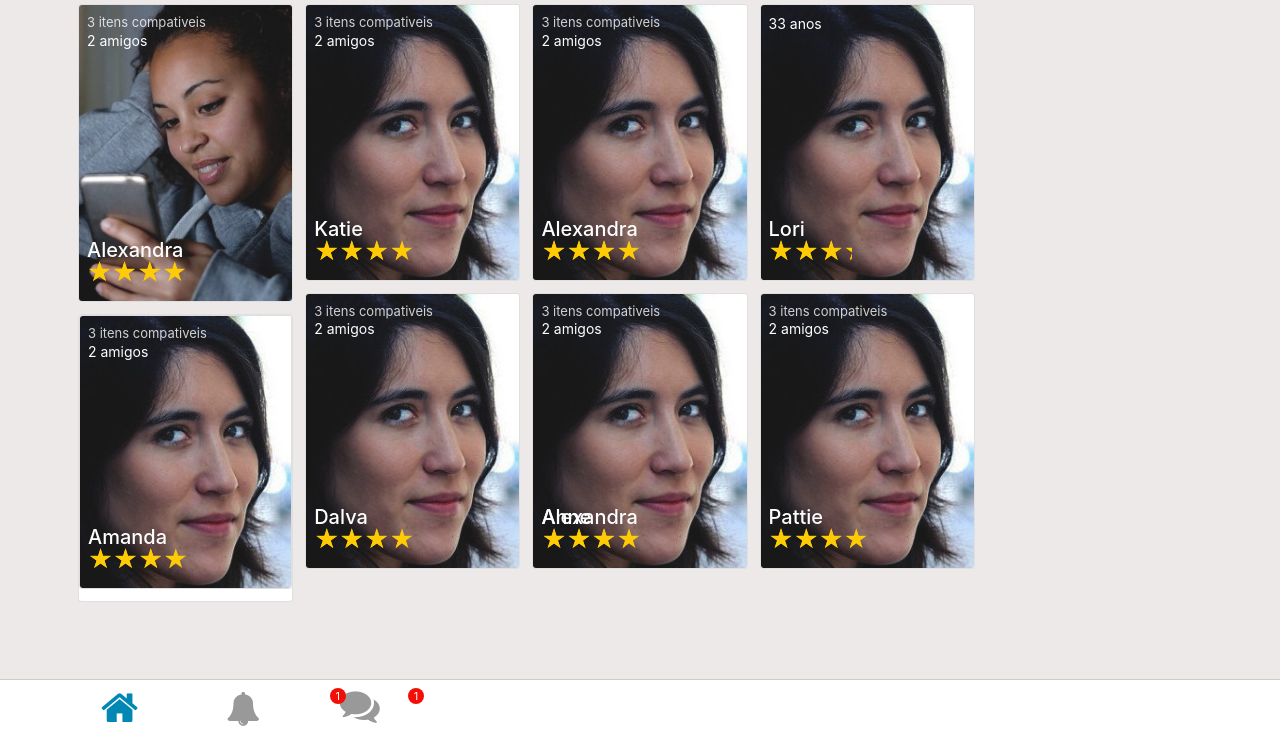
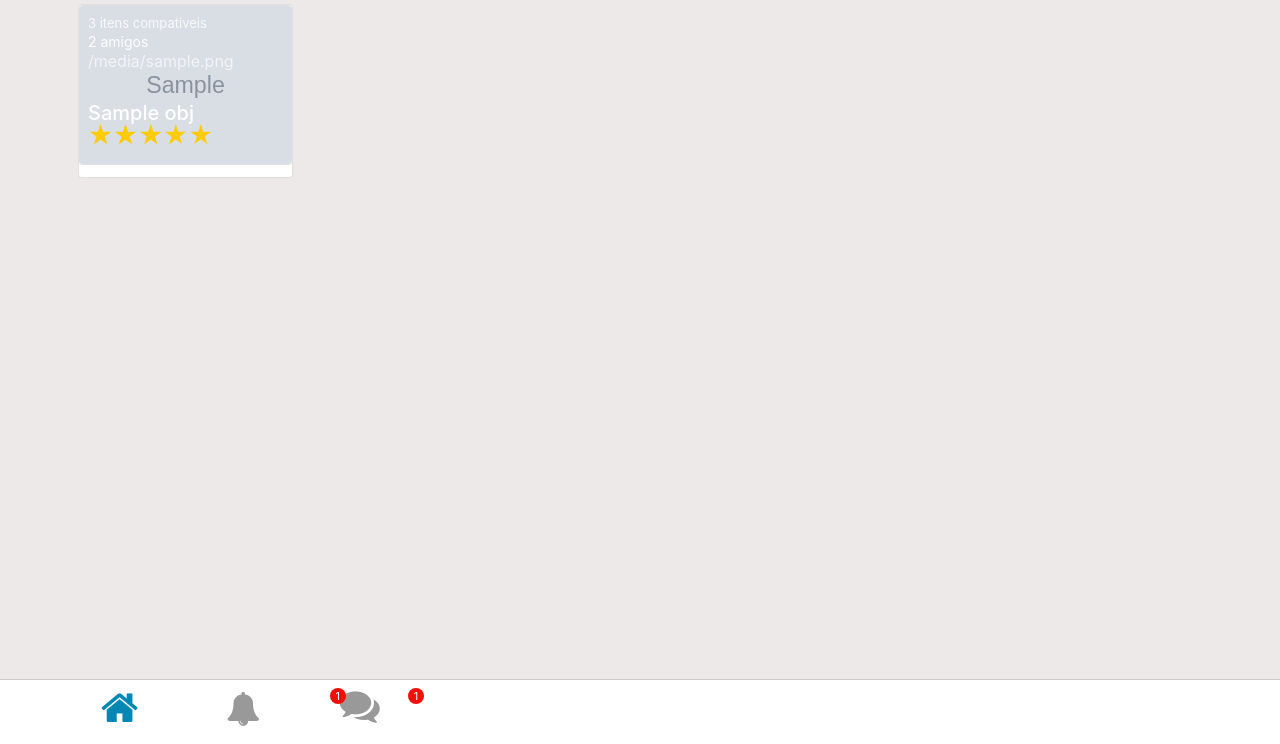
Before and after one commit to alessandrohc/ibm_coracaodemae, a Django app: template coracaodemae/mae/templates/mae/index.html in a window 1280 px wide. Shown: the part 56-800 px from the top of the page. Run offline with Django 3.2, Linux system fonts and the light colour scheme; the template is opened without the code that fills it: most values are stand-ins (such as "Sample title", 1, 10 or a date in 2020); grey boxes marked "Sample" are stand-in pictures; some libraries are stand-ins or nearby versions.

Commit message:
editando index

```diff
--- a/coracaodemae/mae/templates/mae/index.html
+++ b/coracaodemae/mae/templates/mae/index.html
@@ -64,80 +64,22 @@
     </nav>
 	<div class="container" id="page">
 		<div class="card-columns">
-			<div class="card card-inverse">
-				<img class="card-img img-fluid" src="{% static "/media/mae2.jpg" %}" alt="Card image">
-				<div class="card-img-overlay">
-		          <p class="card-text itens">3 itens compativeis</p>
-		          <p class="card-text">2 amigos</p>
-		          <h4 class=" custom-card-tile">Alexandra </h4>
-		          <div class="rating" data-rate-value=6></div>
-        		</div>
-			</div>
+
+ {% for mae in maes %}
 			<div class="card">
 				<div class="card card-inverse">
-				<img class="card-img img-fluid" src="{% static "/media/mae0.jpg" %}" alt="Card image">
+				<img class="card-img img-fluid" src="{{mae.obj.foto_mae_pq.url}}" alt="Card image">
 				<div class="card-img-overlay">
 				 <p class="card-text itens">3 itens compativeis</p>
 		          <p class="card-text">2 amigos</p>
-		          <h4 class=" custom-card-tile">Amanda </h4>
-		          <div class="rating" data-rate-value=6></div>
+		          <h4 class=" custom-card-tile">{{mae.obj.nome}}</h4>
+		          {{mae.obj.foto_mae_pq.url}}
+		          <div class="rating" data-rate-value={{mae.avaliacao}}></div>
         		</div>
 			</div>
 			</div>
-			<div class="card card-inverse">
-				<img class="card-img img-fluid" src="{% static "/media/mae0.jpg" %}" alt="Card image">
-				<div class="card-img-overlay">
-		          <p class="card-text itens">3 itens compativeis</p>
-		          <p class="card-text">2 amigos</p>
-		          <h4 class=" custom-card-tile">Katie </h4>
-		          <div class="rating" data-rate-value=6></div>
-        		</div>
-			</div>
-			<div class="card card-inverse">
-				<img class="card-img img-fluid" src="{% static "/media/mae0.jpg" %}" alt="Card image">
-				<div class="card-img-overlay">
-		          <p class="card-text itens">3 itens compativeis</p>
-		          <p class="card-text">2 amigos</p>
-		          <h4 class=" custom-card-tile">Dalva </h4>
-		          <div class="rating" data-rate-value=6></div>
-        		</div>
-			</div>
-			<div class="card card-inverse">
-				<img class="card-img img-fluid" src="{% static "/media/mae0.jpg" %}" alt="Card image">
-				<div class="card-img-overlay">
-		         <p class="card-text itens">3 itens compativeis</p>
-		          <p class="card-text">2 amigos</p>
-		          <h4 class=" custom-card-tile">Alexandra </h4>
-		          <div class="rating" data-rate-value=6></div>
-        		</div>
-			</div>
-			<div class="card card-inverse">
-				<img class="card-img img-fluid" src="{% static "/media/mae0.jpg" %}" alt="Card image">
-				<div class="card-img-overlay">
-		          <h4 class=" custom-card-tile">Anne </h4>
-		           <p class="card-text itens">3 itens compativeis</p>
-		          <p class="card-text">2 amigos</p>
-		          <h4 class=" custom-card-tile">Alexandra </h4>
-		          <div class="rating" data-rate-value=6></div>
-        		</div>
-			</div>
-			<div class="card card-inverse">
-				<img class="card-img img-fluid" src="{% static "/media/mae0.jpg" %}" alt="Card image">
-				<div class="card-img-overlay">
-		          <h4 class=" custom-card-tile">Lori </h4>
-		          <p class="card-text">33 anos</p>
-		          <div class="rating" data-rate-value=5></div>
-        		</div>
-			</div>
-			<div class="card card-inverse">
-				<img class="card-img img-fluid" src="{% static "/media/mae0.jpg" %}" alt="Card image">
-				<div class="card-img-overlay">
-		          <p class="card-text itens">3 itens compativeis</p>
-		          <p class="card-text">2 amigos</p>
-		          <h4 class=" custom-card-tile">Pattie </h4>
-		          <div class="rating" data-rate-value=6></div>
-        		</div>
-			</div>
+{% endfor %}
+
 
 		</div>
 
```
